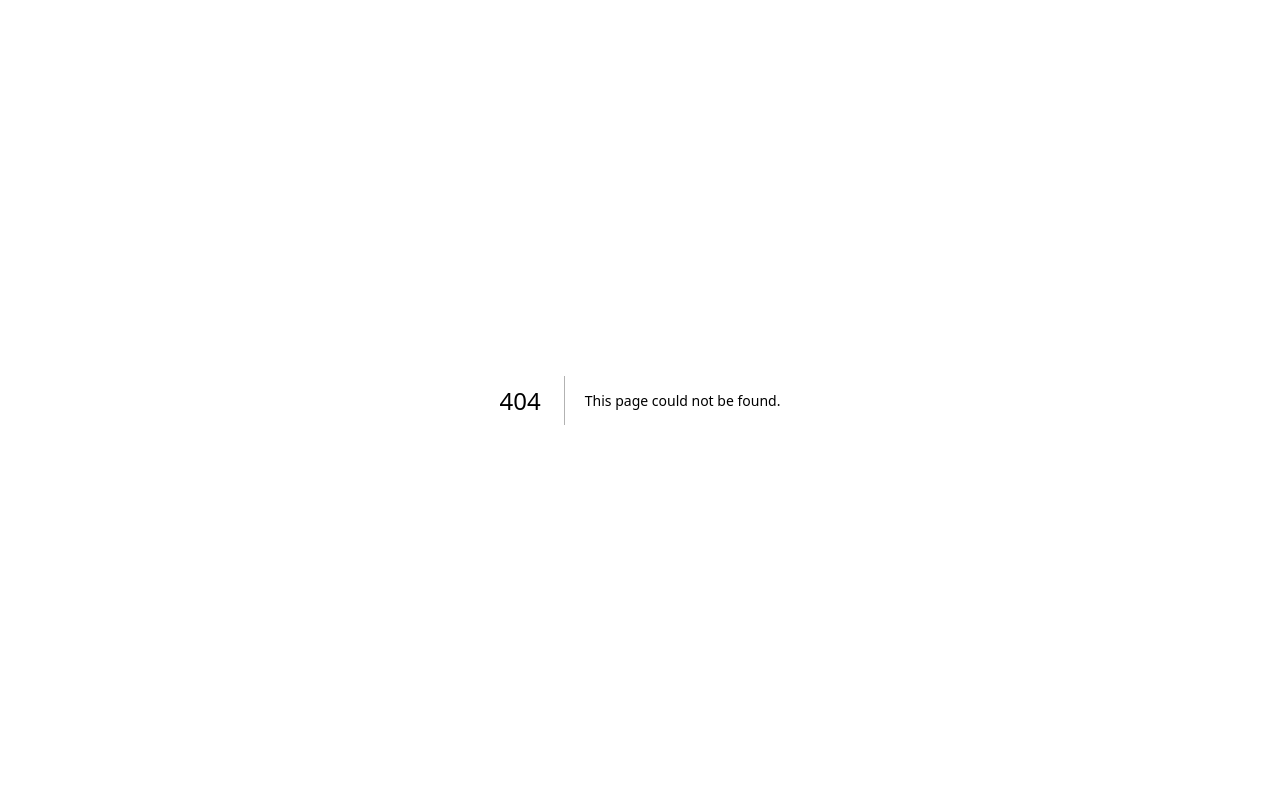
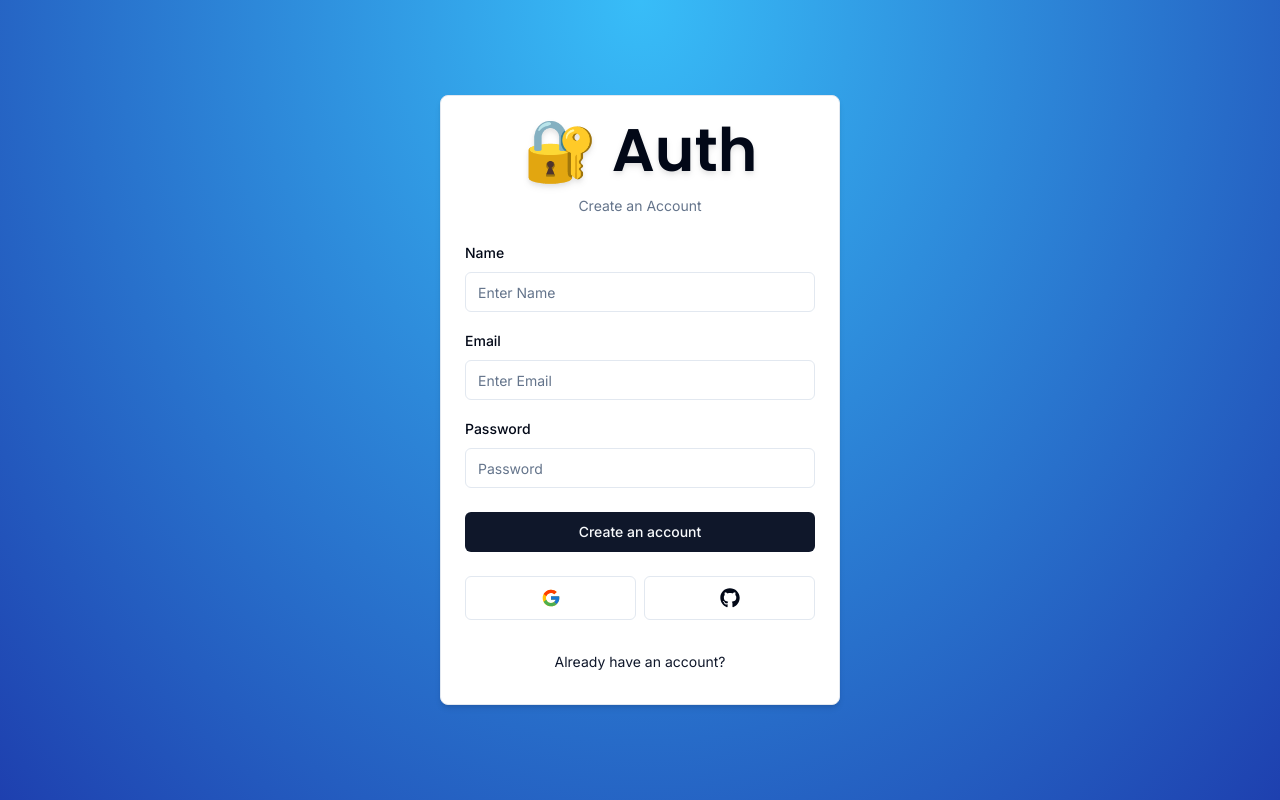
Before and after one commit to MrVido/mytrustelle-frontend, a Next.js app: page /auth/register in a window 1280 px wide. Before the commit this address had no page. Built offline with nearby package versions, Linux system fonts and the light colour scheme.

Commit message:
register-form created

```diff
--- /dev/null
+++ b/actions/register.ts
@@ -0,0 +1,14 @@
+"use server"
+
+import * as z from "zod";
+import { RegisterSchema } from "@/schemas";
+
+export const register = async (values: z.infer<typeof RegisterSchema>) => {
+    const validatedFields = RegisterSchema.safeParse(values);
+
+    if (!validatedFields.success) {
+        return { error: "Invalid fields!" };
+    }
+
+    return { success: "Email sent!" };
+};
--- /dev/null
+++ b/app/auth/register/page.tsx
@@ -0,0 +1,11 @@
+
+import { RegisterForm } from "@/components/auth/register-form";
+import React from 'react'
+
+const RegisterPage = () => {
+  return (
+    <RegisterForm />
+  );
+}
+
+export default RegisterPage;
--- /dev/null
+++ b/components/auth/register-form.tsx
@@ -0,0 +1,147 @@
+"use client";
+
+import React from 'react'
+import { useState, useTransition } from "react";
+import { CardWrapper } from "./card-wrapper"
+import *  as z from "zod"
+import { useForm } from "react-hook-form";
+import { zodResolver } from "@hookform/resolvers/zod";
+import { RegisterSchema } from "@/schemas";
+import { Input } from "../ui/input";
+
+import {
+  Form,
+  FormControl,
+  FormField,
+  FormLabel,
+  FormMessage,
+  FormItem,
+
+} from "@/components/ui/form";
+import { Button } from "../ui/button";
+import { FormError } from "../form-error";
+import { FormSuccess } from "../form-success";
+import { register } from "@/actions/register";
+
+export const RegisterForm = () => {
+  const [error, setError] = useState<string | undefined>("");
+  const [success, setSuccess] = useState<string | undefined>("");
+  const [isPending, startTransition] = useTransition();
+
+  const form = useForm<z.infer<typeof RegisterSchema>>({
+    resolver: zodResolver(RegisterSchema),
+    defaultValues: {
+      email:"",
+      password:"",
+      name: "",
+    },
+  });
+
+  const onSubmit = (values: z.infer<typeof RegisterSchema>) => {
+    setError("");
+    setSuccess("");
+
+
+    startTransition(() => {
+         register(values)
+         .then((data) => {
+          setError(data.error);
+          setSuccess(data.success);
+         });
+    });
+  };
+
+  return (
+
+       <CardWrapper
+      headerLabel="Create an Account"
+      backButtonLabel="Already have an account?"
+      backButtonHref="/auth/login"
+      showSocial
+    >
+            <Form {...form}>
+              <form
+              onSubmit={form.handleSubmit(onSubmit)}
+              className="space-y-6"
+              >
+
+                <div className="space-y-4">
+                    <FormField
+                  control={form.control}
+                  name="name"
+                  render={({ field }) => (
+                    <FormItem>
+                      <FormLabel>Name</FormLabel>
+                      <FormControl>
+                        <Input
+                        {...field}
+                        disabled={isPending}
+                        placeholder="Enter Name"
+                        />
+
+                      </FormControl>
+                      <FormMessage
+
+                      />
+                    </FormItem>
+                  )}
+                  />
+                  <FormField
+                  control={form.control}
+                  name="email"
+                  render={({ field }) => (
+                    <FormItem>
+                      <FormLabel>Email</FormLabel>
+                      <FormControl>
+                        <Input
+                        {...field}
+                        disabled={isPending}
+                        placeholder="Enter Email"
+                        type="email"
+                        />
+
+                      </FormControl>
+                      <FormMessage
+
+                      />
+                    </FormItem>
+                  )}
+                  />
+                  <FormField
+                  control={form.control}
+                  name="password"
+                  render={({ field }) => (
+                    <FormItem>
+                      <FormLabel>Password</FormLabel>
+                      <FormControl>
+                        <Input
+                        {...field}
+                        disabled={isPending}
+                        placeholder="Password"
+                        type="password"
+                        />
+
+                      </FormControl>
+                      <FormMessage
+
+                      />
+                    </FormItem>
+                  )}
+                  />
+
+                </div>
+                    <FormError
+                    message={error} />
+                    <FormSuccess
+                    message={success} />
+                    <Button
+                    disabled={isPending}
+                      type="submit"
+                      className="w-full">
+                        Create an account
+                    </Button>
+                </form>
+            </Form>
+        </CardWrapper>
+  );
+};
--- a/schemas/index.ts
+++ b/schemas/index.ts
@@ -9,3 +9,16 @@
 
     }),
 });
+
+export const RegisterSchema = z.object({
+    email: z.string().email({
+        message: "Is you Dumb? Email"
+    }),
+    password: z.string().min(6, {
+        message: "Minimum 6 characters required for registration"
+
+    }),
+    name: z.string().min(3, {
+        message: "Please Enter your name"
+    })
+});
```
